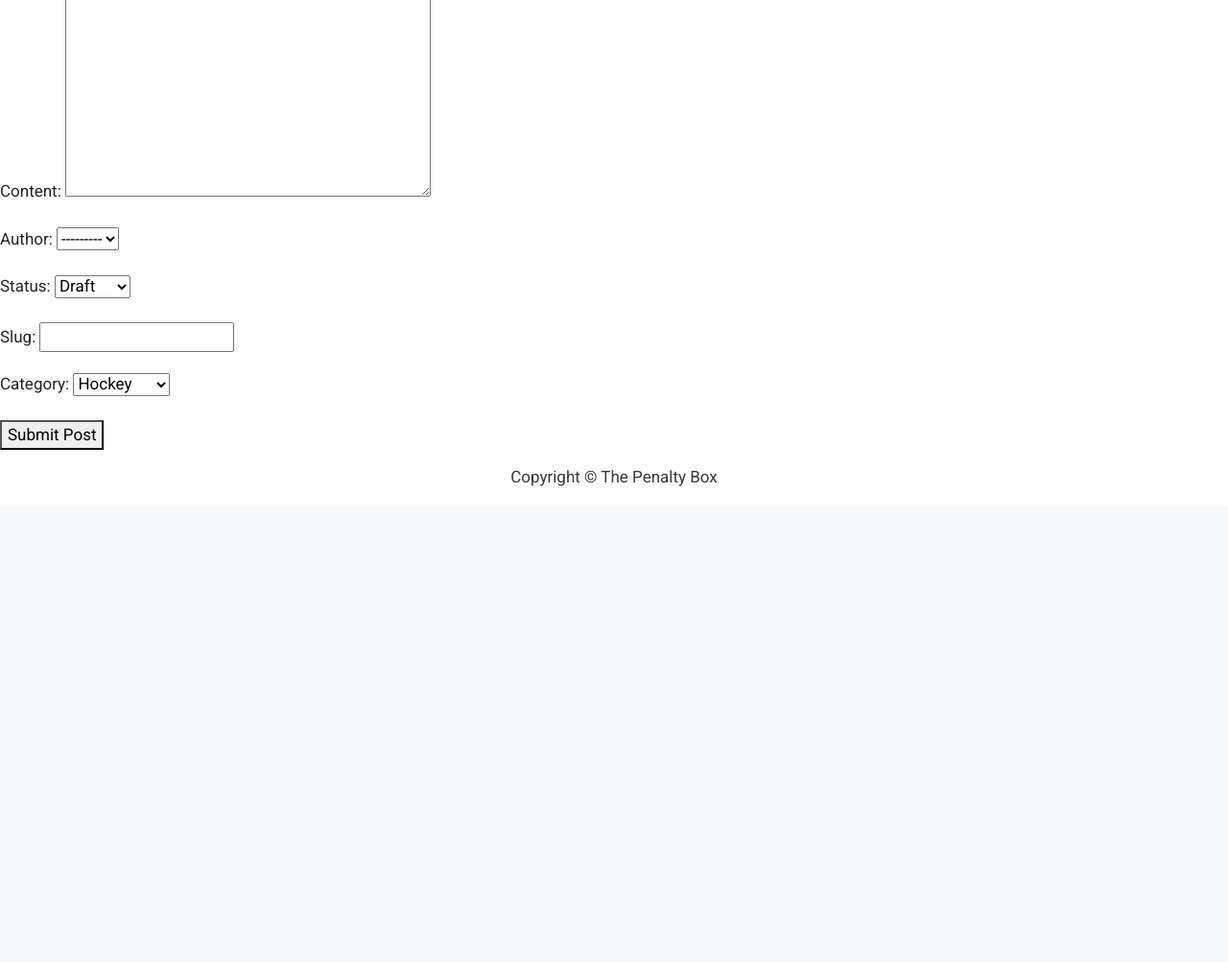
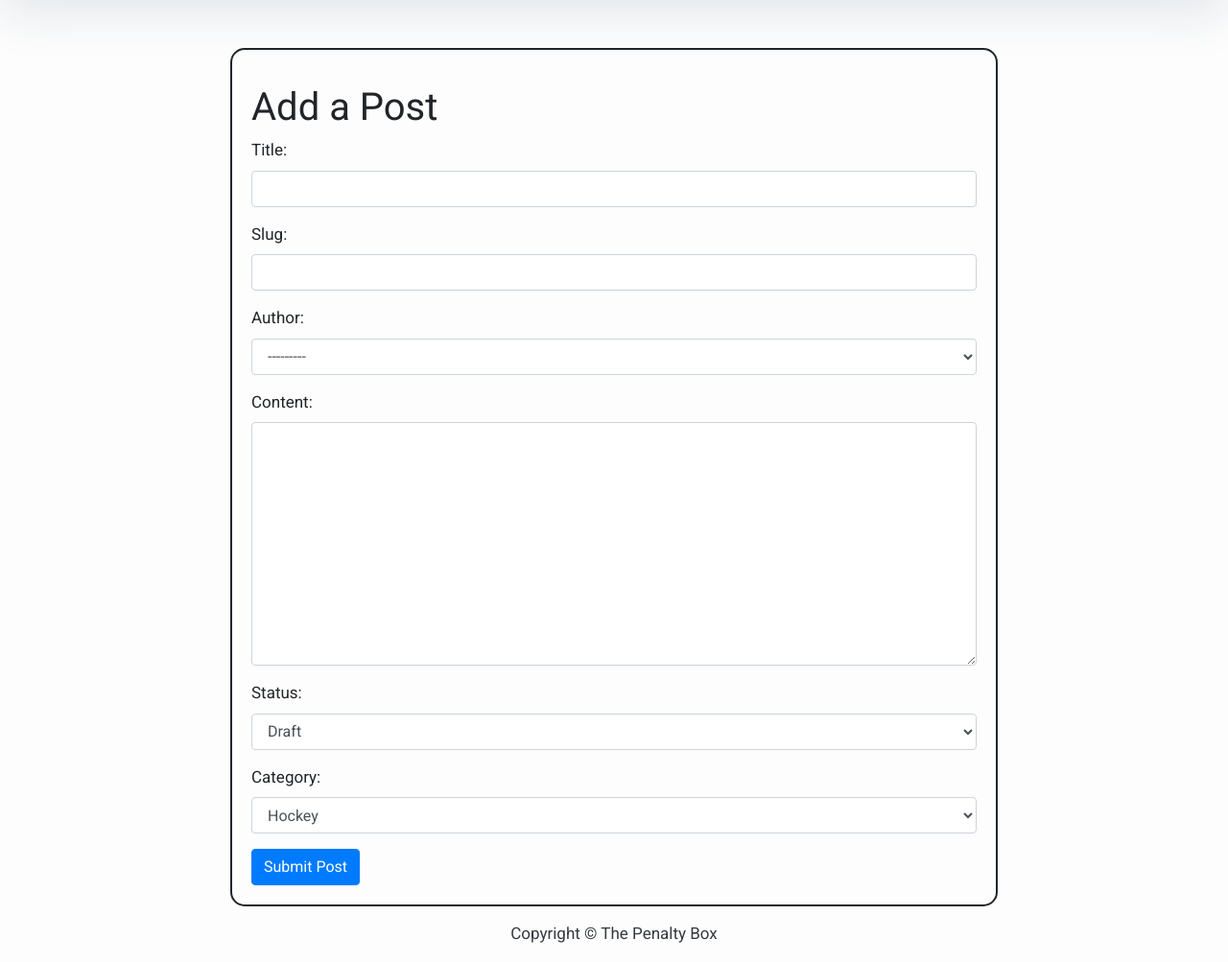
Before and after one commit to michaelbryanstark/penalty-box, a Django app: page /posts/new/ in a window 1280 px wide. Shown: the part 324-1327 px from the top of the page at 96% size. Before the commit the page ends 831 px from the top, so only its background shows below. Run offline with Django 3.2, Linux system fonts and the light colour scheme; some libraries are stand-ins or nearby versions.

Commit message:
added styling to forms

```diff
--- /dev/null
+++ b/main_app/forms.py
@@ -0,0 +1,16 @@
+from django import forms
+from .models import Post
+
+class PostForm(forms.ModelForm):
+    class Meta:
+        model = Post
+        exclude = ['excerpt']
+
+        widgets = {
+            'title': forms.TextInput(attrs={'class': 'form-control'}),
+            'content': forms.Textarea(attrs={'class': 'form-control'}),
+            'author': forms.Select(attrs={'class': 'form-control'}),
+            'status': forms.Select(attrs={'class': 'form-control'}),
+            'slug': forms.TextInput(attrs={'class': 'form-control'}),
+            'category': forms.Select(attrs={'class': 'form-control'}),
+        }
--- a/main_app/templates/post_create.html
+++ b/main_app/templates/post_create.html
@@ -1,19 +1,48 @@
 {% extends 'base.html' %} {% block content %}
-<div class="art-4">
-<br>
-<br>
-<br>
-<div class="post-create">
-    <form method="post">
+
+<style>
+    .form-size {
+        margin: auto;
+        border: 2px solid;
+        padding: 20px;
+        width: 800px;
+        border-radius: 15px;
+
+    }
+</style>
+
+<header class="masthead">
+    <div class="overlay"></div>
+    <div class="container">
+        <div class="row">
+            <div class=" col-md-8 col-md-10 mx-auto">
+                <div class="site-heading">
+                    <h3 class=" site-heading my-4 mt-3 text-white"> The Penalty Box </h3>
+                    <p class="text-light">My opinion is better than yours.
+                    </p>
+                </div>
+            </div>
+        </div>
+    </div>
+  </header>
+  <br>
+  <br>
+<div class="form-size">
+<form method="post">
+    <div class="form-group"></div>
     <h1 class='title'>Add a Post</h1>
         <!--Security Feature-->
         {% csrf_token %}
         <!-- Generate inputs-->
         {{form.as_p}}
         <!--Submit Form-->
-        <button class="new-post">Submit Post</button>
-    </form>
-</div>
+        <button class="btn btn-primary">Submit Post</button>
+    </div>
+
+
+
+</form>
 </div>
 
+
 {% endblock %}
--- a/main_app/views.py
+++ b/main_app/views.py
@@ -2,6 +2,7 @@ from django.shortcuts import render, reverse
 from django.views import generic
 from .models import Post, Categories
 from django.views.generic.edit import DeleteView, CreateView, UpdateView
+from .forms import PostForm
 
 class PostList(generic.ListView):
     model = Post
@@ -26,7 +27,8 @@ class PostDelete(DeleteView):
 
 class PostEdit(UpdateView):
     model = Post
-    fields = ['title', 'content', 'category']
+    form_class = PostForm
+    # fields = ['title', 'content', 'category']
     template_name = 'post_edit.html'
     def get_success_url(self):
          print(self.kwargs)
@@ -34,7 +36,8 @@ class PostEdit(UpdateView):
 
 class PostCreate(CreateView):
     model = Post
-    fields = ['title', 'content', 'author', 'status', 'slug', 'category']
+    form_class = PostForm
+    # fields = ['title', 'content', 'author', 'status', 'slug', 'category']
     template_name = "post_create.html"
     def form_valid(self, form):
         form.instance.user = self.request.user
```
Also changed, not shown: main_app/templates/post_edit.html (+30 -5 lines).
